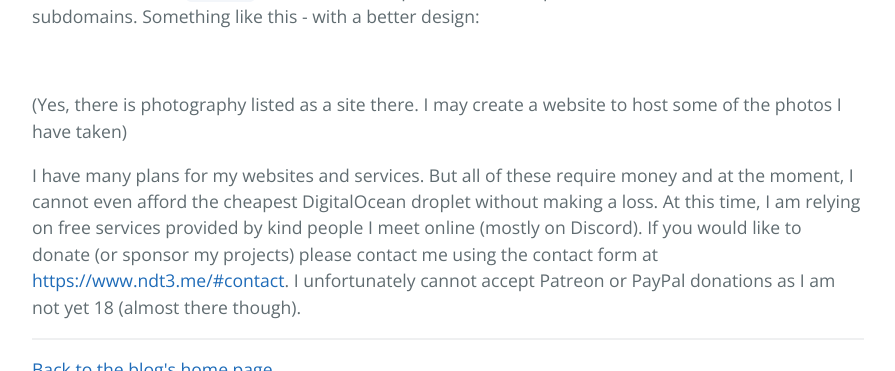
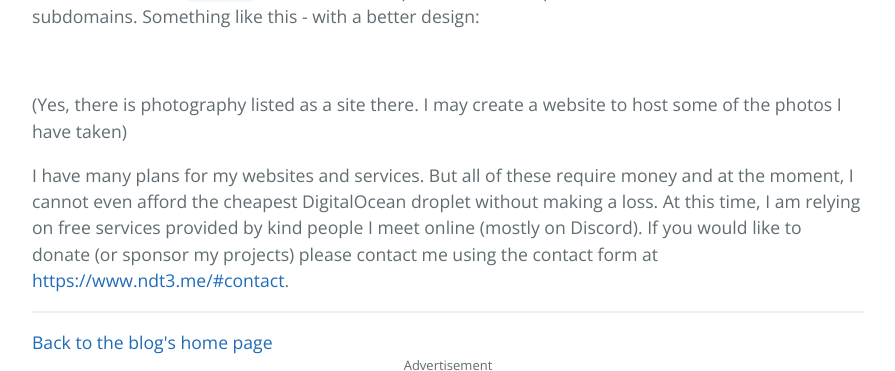
Before and after one commit to TrueWinter/blog, a Jekyll site: the page built from _posts/2019-03-02-changing-domains.md, in a window 1280 px wide and 900 px high, scrolled down 1342 px, cut to the strip 0-371 px from the top of the window. Shown: the whole strip, without its empty margins (192-1087 px from the left). Built offline with Jekyll 4.4.1, drawn with Linux system fonts in a browser that asks for light colours; comment, search, counter and statistics services are not loaded.

Commit message:
Update 2019-03-02-changing-domains.md

```diff
--- a/_posts/2019-03-02-changing-domains.md
+++ b/_posts/2019-03-02-changing-domains.md
@@ -19,4 +19,4 @@ This is just one part of it, the other websites will also be merged into this on
 
 (Yes, there is photography listed as a site there. I may create a website to host some of the photos I have taken)
 
-I have many plans for my websites and services. But all of these require money and at the moment, I cannot even afford the cheapest DigitalOcean droplet without making a loss. At this time, I am relying on free services provided by kind people I meet online (mostly on Discord). If you would like to donate (or sponsor my projects) please contact me using the contact form at [https://www.ndt3.me/#contact](https://www.ndt3.me/#contact). I unfortunately cannot accept Patreon or PayPal donations as I am not yet 18 (almost there though).
+I have many plans for my websites and services. But all of these require money and at the moment, I cannot even afford the cheapest DigitalOcean droplet without making a loss. At this time, I am relying on free services provided by kind people I meet online (mostly on Discord). If you would like to donate (or sponsor my projects) please contact me using the contact form at [https://www.ndt3.me/#contact](https://www.ndt3.me/#contact).
```
